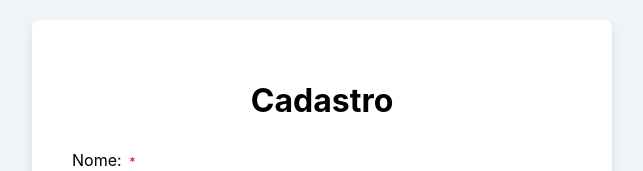
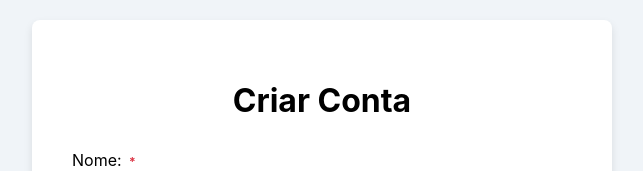
Before and after one commit to AlexandreTI-AUT/formulario-cadastro, a React (Create React App) app: page / in a window 1280 px wide. Shown: the top 171 px of the page, without its empty margins (358-1001 px from the left). Built offline with nearby package versions, Linux system fonts and the light colour scheme.

Commit message:
New name Forms

```diff
--- a/src/CadastroForm.jsx
+++ b/src/CadastroForm.jsx
@@ -222,7 +222,7 @@ const CadastroForm = () => {
   return (
     <div className="container">
       <form onSubmit={handleSubmit} className="formulario">
-        <h1>Cadastro</h1>
+        <h1>Criar Conta</h1>
 
         <div>
           <label>
```
